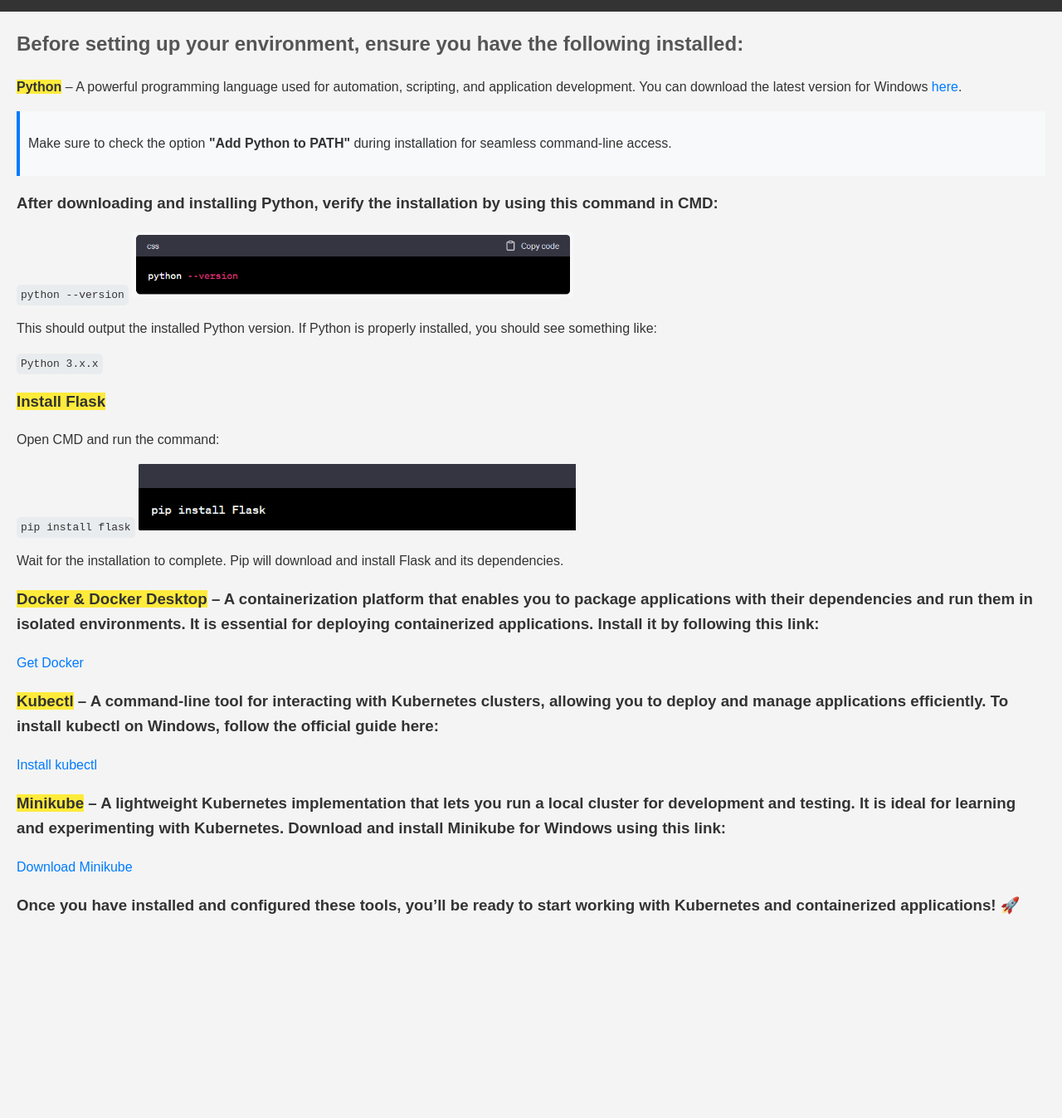
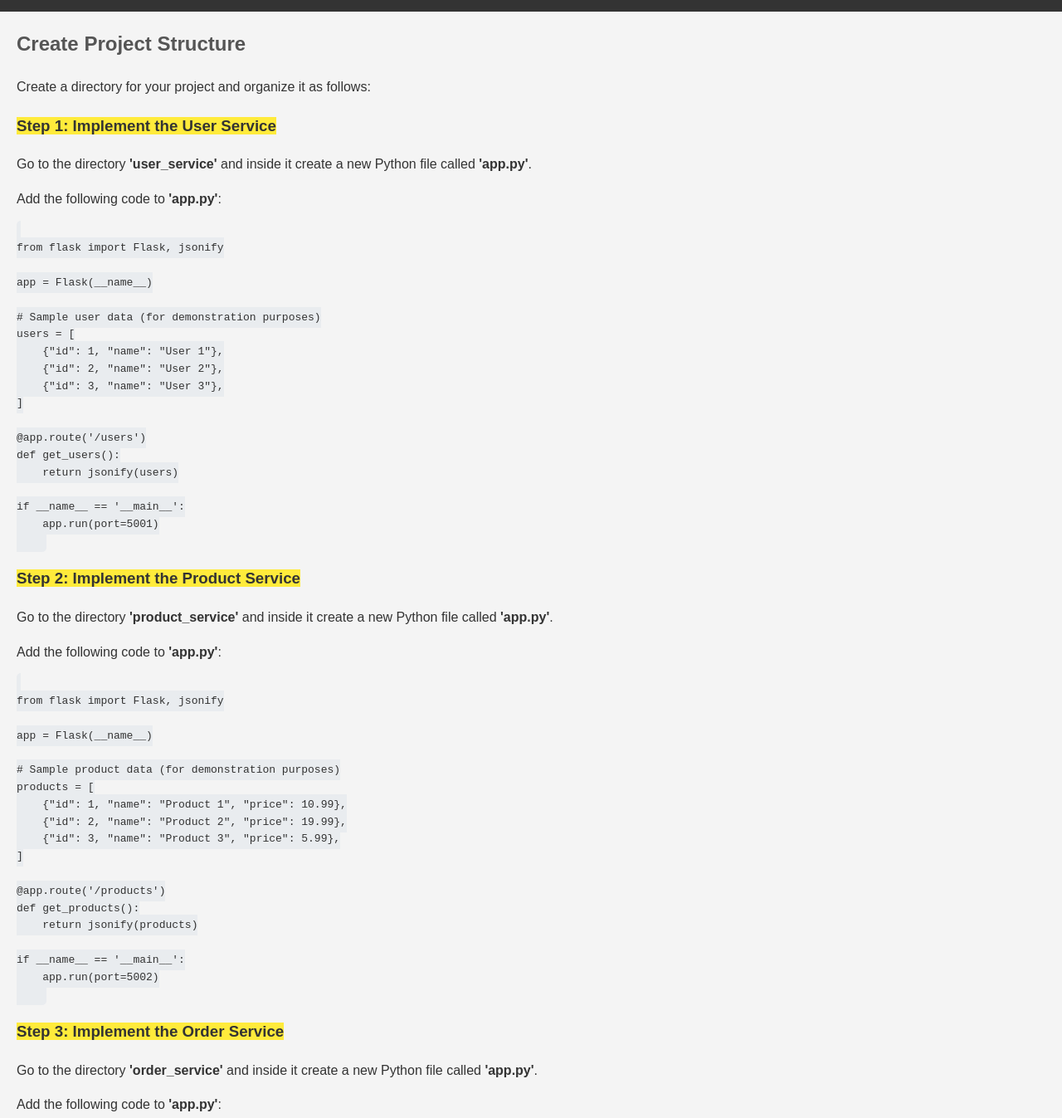
Before and after one commit to BilaroIman/BilaroIman.github.io, a plain HTML site: page index.html in a window 1280 px wide. Shown: the part 120-1467 px from the top of the page at 83% size. Before the commit the page ends 1246 px from the top, so only its background shows below. Drawn offline with Linux system fonts and the light colour scheme.

Commit message:
Update index.html

```diff
--- a/index.html
+++ b/index.html
@@ -59,42 +59,99 @@
 </header>
 
 <section>
-    <h2>Before setting up your environment, ensure you have the following installed:</h2>
+    <h2>Create Project Structure</h2>
 
-    <p><strong class="highlight">Python</strong> – A powerful programming language used for automation, scripting, and application development. You can download the latest version for Windows <a href="https://www.python.org/downloads/windows/" target="_blank">here</a>.</p>
+    <p>Create a directory for your project and organize it as follows:</p>
 
-    <div class="note">
-        <p>Make sure to check the option <strong>"Add Python to PATH"</strong> during installation for seamless command-line access.</p>
-    </div>
+    <h3><strong class="highlight">Step 1: Implement the User Service</strong></h3>
+    <p>Go to the directory <strong>'user_service'</strong> and inside it create a new Python file called <strong>'app.py'</strong>.</p>
 
-    <h3>After downloading and installing Python, verify the installation by using this command in CMD:</h3>
+    <p>Add the following code to <strong>'app.py'</strong>:</p>
 
-    <code>python --version</code>
+    <pre><code>
+from flask import Flask, jsonify
 
-    <img src="https://raw.githubusercontent.com/BilaroIman/BilaroIman.github.io/refs/heads/main/pyton.png" alt="Phyton version">
+app = Flask(__name__)
 
-    <p>This should output the installed Python version. If Python is properly installed, you should see something like:</p>
+# Sample user data (for demonstration purposes)
+users = [
+    {"id": 1, "name": "User 1"},
+    {"id": 2, "name": "User 2"},
+    {"id": 3, "name": "User 3"},
+]
 
-    <code>Python 3.x.x</code>
+@app.route('/users')
+def get_users():
+    return jsonify(users)
 
-    <h3><strong class="highlight">Install Flask</strong></h3>
-    <p>Open CMD and run the command:</p>
-    <code>pip install flask</code>
+if __name__ == '__main__':
+    app.run(port=5001)
+    </code></pre>
 
-    <img src="https://raw.githubusercontent.com/BilaroIman/BilaroIman.github.io/refs/heads/main/flask%20install.png" alt="install flask">
+    <h3><strong class="highlight">Step 2: Implement the Product Service</strong></h3>
+    <p>Go to the directory <strong>'product_service'</strong> and inside it create a new Python file called <strong>'app.py'</strong>.</p>
 
-    <p>Wait for the installation to complete. Pip will download and install Flask and its dependencies.</p>
+    <p>Add the following code to <strong>'app.py'</strong>:</p>
 
-    <h3><strong class="highlight">Docker & Docker Desktop</strong> – A containerization platform that enables you to package applications with their dependencies and run them in isolated environments. It is essential for deploying containerized applications. Install it by following this link:</h3>
-    <p><a href="https://docs.docker.com/get-started/get-docker/" target="_blank">Get Docker</a></p>
+    <pre><code>
+from flask import Flask, jsonify
 
-    <h3><strong class="highlight">Kubectl</strong> – A command-line tool for interacting with Kubernetes clusters, allowing you to deploy and manage applications efficiently. To install kubectl on Windows, follow the official guide here:</h3>
-    <p><a href="https://kubernetes.io/docs/tasks/tools/install-kubectl-windows/#install-nonstandard-package-tools" target="_blank">Install kubectl</a></p>
+app = Flask(__name__)
 
-    <h3><strong class="highlight">Minikube</strong> – A lightweight Kubernetes implementation that lets you run a local cluster for development and testing. It is ideal for learning and experimenting with Kubernetes. Download and install Minikube for Windows using this link:</h3>
-    <p><a href="https://minikube.sigs.k8s.io/docs/start/?arch=%2Fwindows%2Fx86-64%2Fstable%2F.exe+download" target="_blank">Download Minikube</a></p>
+# Sample product data (for demonstration purposes)
+products = [
+    {"id": 1, "name": "Product 1", "price": 10.99},
+    {"id": 2, "name": "Product 2", "price": 19.99},
+    {"id": 3, "name": "Product 3", "price": 5.99},
+]
 
-    <h3>Once you have installed and configured these tools, you’ll be ready to start working with Kubernetes and containerized applications! 🚀</h3>
+@app.route('/products')
+def get_products():
+    return jsonify(products)
+
+if __name__ == '__main__':
+    app.run(port=5002)
+    </code></pre>
+
+    <h3><strong class="highlight">Step 3: Implement the Order Service</strong></h3>
+    <p>Go to the directory <strong>'order_service'</strong> and inside it create a new Python file called <strong>'app.py'</strong>.</p>
+
+    <p>Add the following code to <strong>'app.py'</strong>:</p>
+
+    <pre><code>
+from flask import Flask, request, jsonify
+
+app = Flask(__name__)
+
+# Sample order data (for demonstration purposes)
+orders = []
+
+@app.route('/orders', methods=['GET', 'POST'])
+def manage_orders():
+    if request.method == 'GET':
+        return jsonify(orders)
+    elif request.method == 'POST':
+        data = request.get_json()
+        orders.append(data)
+        return jsonify({"message": "Order created successfully!"})
+
+if __name__ == '__main__':
+    app.run(port=5003)
+    </code></pre>
+
+    <h3><strong class="highlight">Step 6: Run the Microservices</strong></h3>
+    <p>Open a command prompt, navigate to each microservice directory, and run each service using the command:</p>
+
+    <pre><code>python app.py</code></pre>
+
+    <p>Then open your browser and access the services:</p>
+    <ul>
+        <li>User Service: <a href="http://localhost:5001/users" target="_blank">http://localhost:5001/users</a></li>
+        <li>Product Service: <a href="http://localhost:5002/products" target="_blank">http://localhost:5002/products</a></li>
+        <li>Order Service: <a href="http://localhost:5003/orders" target="_blank">http://localhost:5003/orders</a></li>
+    </ul>
+
+    <p>Repeat these steps for the other microservices to ensure they are all running properly.</p>
 </section>
 
 </body>
```
